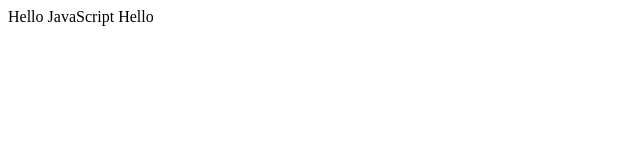
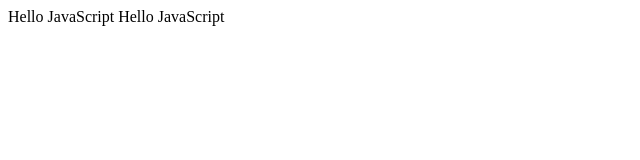
Before and after one commit to sajidhamdard/angelscafe, a plain HTML site: page index.html in a window 1280 px wide. Shown: the full height of the page, 0-640 px from the left. Drawn offline with Linux system fonts and the light colour scheme.

Commit message:
Update index.html

```diff
--- a/index.html
+++ b/index.html
@@ -3,6 +3,6 @@
     Hello JavaScript
   </head>
   <body>
-    Hello
+    Hello JavaScript
   </body>
 </html>
```
